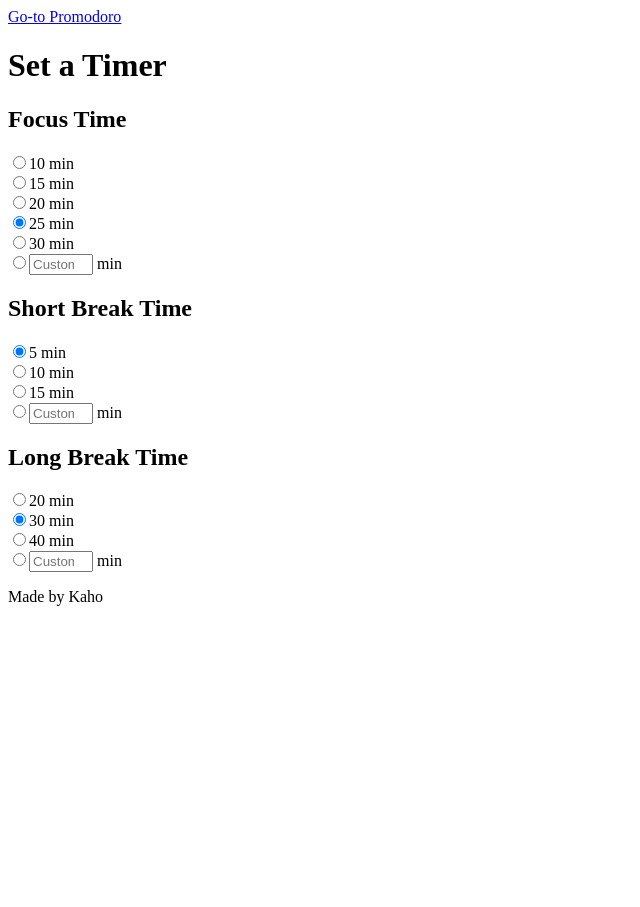
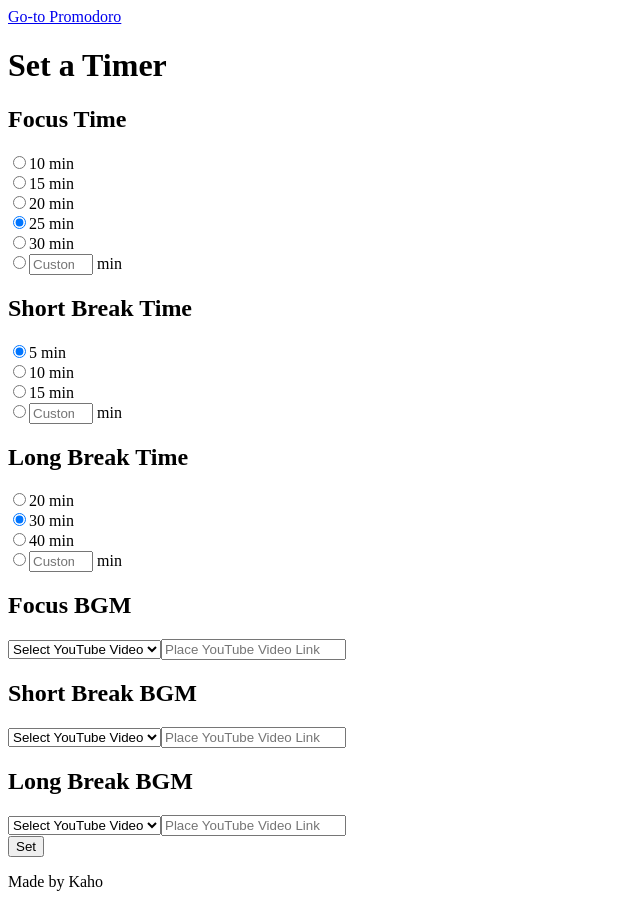
Before and after one commit to shiv-chan/go-to-pomodoro, a React (Create React App) app: page /setting in a window 1280 px wide. Shown: the whole page, without its empty margins (0-640 px from the left). Before the commit the page ends 800 px from the top, so only its background shows below. Built offline with nearby package versions, Linux system fonts and the light colour scheme.

Commit message:
Add BGM setting sections

```diff
--- /dev/null
+++ b/src/features/timer/FocusBgmSetting.jsx
@@ -0,0 +1,51 @@
+import React, { useState, useRef } from 'react';
+import { useDispatch } from 'react-redux';
+import { set } from './timerSlice';
+
+export default function FocusBgmSetting() {
+	const dispatch = useDispatch();
+	const [focusBgm, setFocusBgm] = useState('');
+	const [customFocusBgm, setCustomFocusBgm] = useState('');
+	const refInput = useRef(null);
+
+	const handleSelectChange = (e) => {
+		const { value } = e.currentTarget;
+		setFocusBgm(value);
+		if (value !== 'focus-custom') {
+			dispatch(set({ focusBgm: value }));
+			setCustomFocusBgm('');
+		} else {
+			dispatch(set({ focusBgm: '' }));
+			refInput.current.focus();
+		}
+	};
+
+	const handleInputChange = (e) => {
+		const { value } = e.currentTarget;
+		setCustomFocusBgm(value);
+		dispatch(set({ focusBgm: value }));
+	};
+
+	return (
+		<section className="bgm-setting">
+			<h2>Focus BGM</h2>
+			<select value={focusBgm} onChange={handleSelectChange}>
+				<option value="" disabled>
+					Select YouTube Video
+				</option>
+				<option value="focus-sample-1">Focus Sample 1</option>
+				<option value="focus-sample-2">Focus Sample 2</option>
+				<option value="focus-sample-3">Focus Sample 3</option>
+				<option value="focus-custom">Focus Custom</option>
+			</select>
+			<input
+				type="text"
+				placeholder="Place YouTube Video Link"
+				value={customFocusBgm}
+				onChange={handleInputChange}
+				ref={refInput}
+				className={`${focusBgm === 'focus-custom' ? 'show' : 'hidden'}`}
+			/>
+		</section>
+	);
+}
--- /dev/null
+++ b/src/features/timer/LongBgmSetting.jsx
@@ -0,0 +1,51 @@
+import React, { useState, useRef } from 'react';
+import { useDispatch } from 'react-redux';
+import { set } from './timerSlice';
+
+export default function LongBgmSetting() {
+	const dispatch = useDispatch();
+	const [longBgm, setLongBgm] = useState('');
+	const [customLongBgm, setCustomLongBgm] = useState('');
+	const refInput = useRef(null);
+
+	const handleSelectChange = (e) => {
+		const { value } = e.currentTarget;
+		setLongBgm(value);
+		if (value !== 'long-custom') {
+			dispatch(set({ longBgm: value }));
+			setCustomLongBgm('');
+		} else {
+			dispatch(set({ longBgm: '' }));
+			refInput.current.focus();
+		}
+	};
+
+	const handleInputChange = (e) => {
+		const { value } = e.currentTarget;
+		setCustomLongBgm(value);
+		dispatch(set({ longBgm: value }));
+	};
+
+	return (
+		<section className="bgm-setting">
+			<h2>Long Break BGM</h2>
+			<select value={longBgm} onChange={handleSelectChange}>
+				<option value="" disabled>
+					Select YouTube Video
+				</option>
+				<option value="long-sample-1">Long Break Sample 1</option>
+				<option value="long-sample-2">Long Break Sample 2</option>
+				<option value="long-sample-3">Long Break Sample 3</option>
+				<option value="long-custom">Long Break Custom</option>
+			</select>
+			<input
+				type="text"
+				placeholder="Place YouTube Video Link"
+				value={customLongBgm}
+				onChange={handleInputChange}
+				ref={refInput}
+				className={`${longBgm === 'long-custom' ? 'show' : 'hidden'}`}
+			/>
+		</section>
+	);
+}
--- a/src/features/timer/Setting.jsx
+++ b/src/features/timer/Setting.jsx
@@ -1,8 +1,13 @@
 import React from 'react';
+import { Link } from 'react-router-dom';
+import { useSelector } from 'react-redux';
+
 import FocusTimeSetting from './FocusTimeSetting';
 import ShortBreakSetting from './ShortBreakSetting';
 import LongBreakSetting from './LongBreakSetting';
-import { useSelector } from 'react-redux';
+import FocusBgmSetting from './FocusBgmSetting';
+import ShortBgmSetting from './ShortBgmSetting';
+import LongBgmSetting from './LongBgmSetting';
 
 export default function Setting() {
 	const timer = useSelector((state) => state.timer);
@@ -14,6 +19,12 @@ export default function Setting() {
 			<FocusTimeSetting />
 			<ShortBreakSetting />
 			<LongBreakSetting />
+			<FocusBgmSetting />
+			<ShortBgmSetting />
+			<LongBgmSetting />
+			<Link to="/timer">
+				<button>Set</button>
+			</Link>
 		</main>
 	);
 }
--- /dev/null
+++ b/src/features/timer/ShortBgmSetting.jsx
@@ -0,0 +1,51 @@
+import React, { useState, useRef } from 'react';
+import { useDispatch } from 'react-redux';
+import { set } from './timerSlice';
+
+export default function ShortBgmSetting() {
+	const dispatch = useDispatch();
+	const [shortBgm, setShortBgm] = useState('');
+	const [customShortBgm, setCustomShortBgm] = useState('');
+	const refInput = useRef(null);
+
+	const handleSelectChange = (e) => {
+		const { value } = e.currentTarget;
+		setShortBgm(value);
+		if (value !== 'short-custom') {
+			dispatch(set({ shortBgm: value }));
+			setCustomShortBgm('');
+		} else {
+			dispatch(set({ shortBgm: '' }));
+			refInput.current.focus();
+		}
+	};
+
+	const handleInputChange = (e) => {
+		const { value } = e.currentTarget;
+		setCustomShortBgm(value);
+		dispatch(set({ shortBgm: value }));
+	};
+
+	return (
+		<section className="bgm-setting">
+			<h2>Short Break BGM</h2>
+			<select value={shortBgm} onChange={handleSelectChange}>
+				<option value="" disabled>
+					Select YouTube Video
+				</option>
+				<option value="short-sample-1">Short Break Sample 1</option>
+				<option value="short-sample-2">Short Break Sample 2</option>
+				<option value="short-sample-3">Short Break Sample 3</option>
+				<option value="short-custom">Short Break Custom</option>
+			</select>
+			<input
+				type="text"
+				placeholder="Place YouTube Video Link"
+				value={customShortBgm}
+				onChange={handleInputChange}
+				ref={refInput}
+				className={`${shortBgm === 'short-custom' ? 'show' : 'hidden'}`}
+			/>
+		</section>
+	);
+}
```
